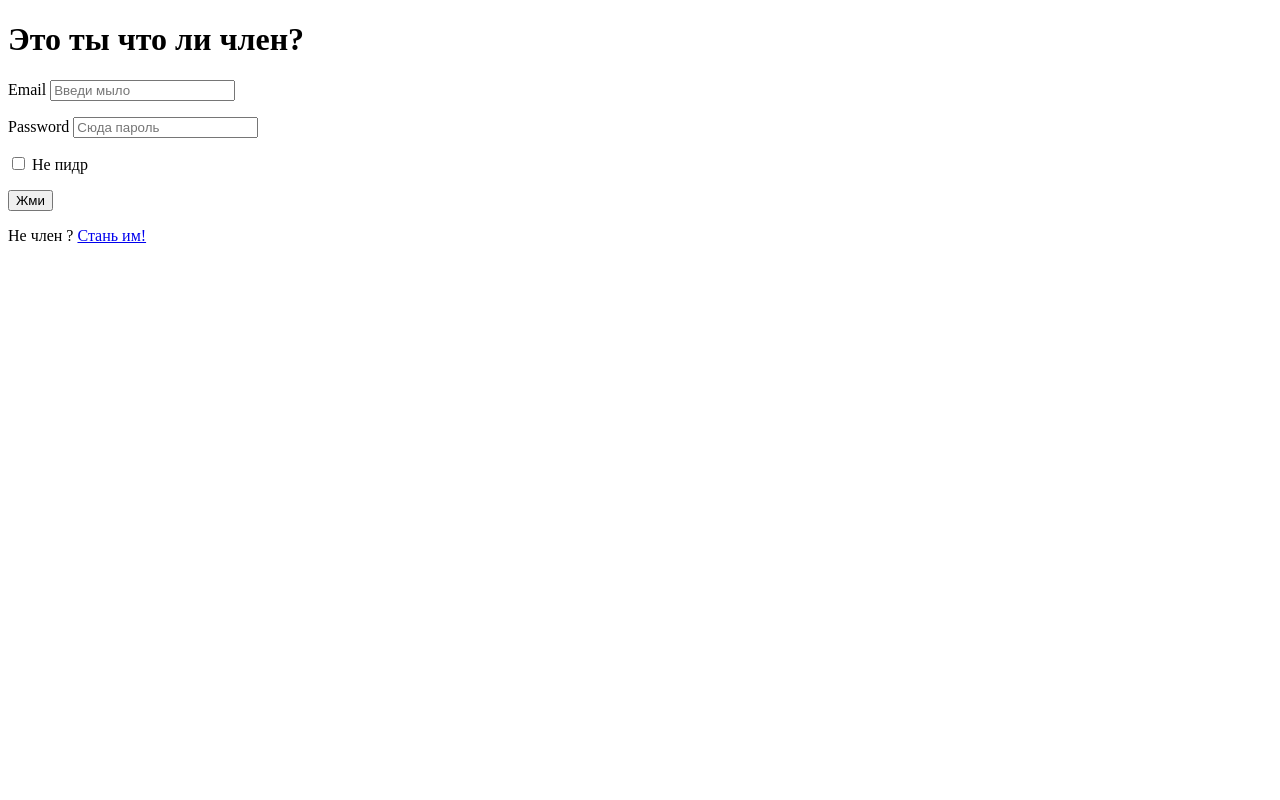
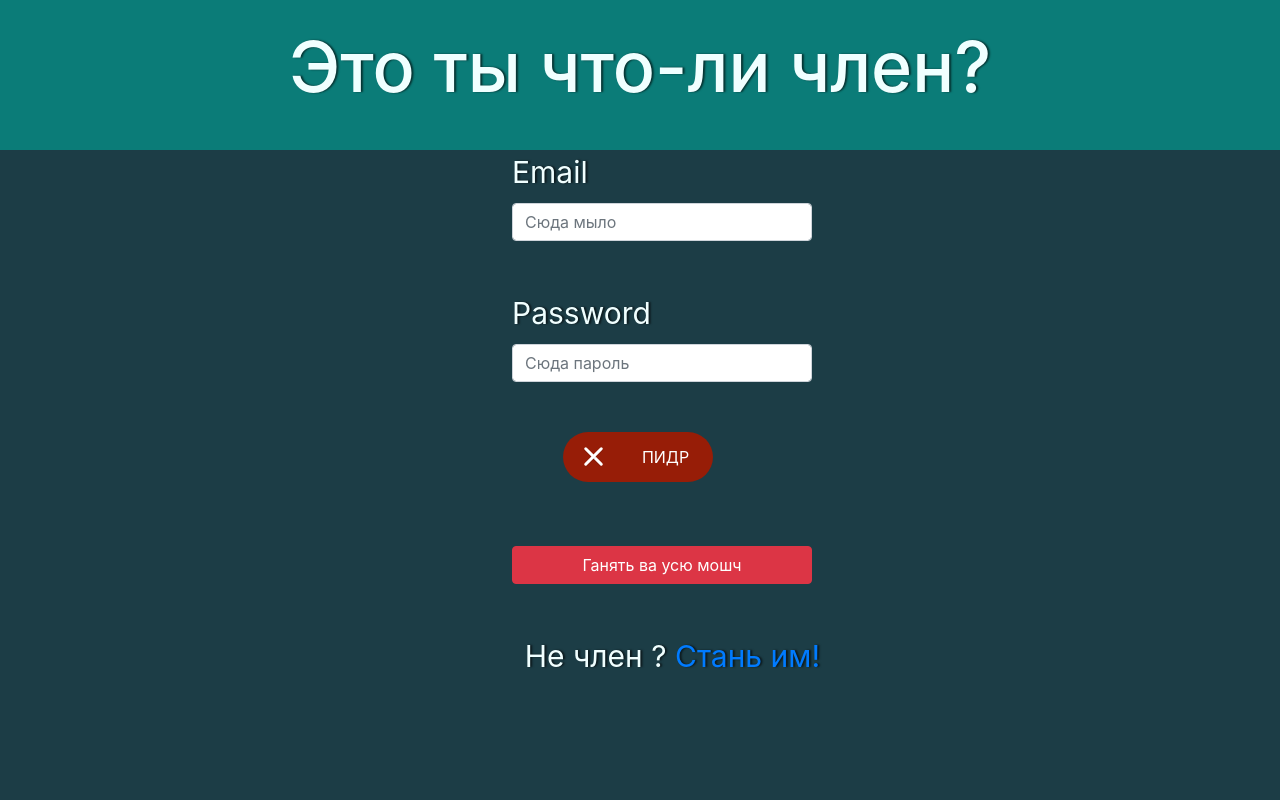
Before and after one commit to rodkevich/htw, a Python web app: template frontend/frontend/templates/login.html in a window 1280 px wide. Run offline with Jinja, Linux system fonts and the light colour scheme; the template is opened without the code that fills it, so the values that code supplies are empty; some libraries are stand-ins or nearby versions.

Commit message:
Style login form

```diff
--- /dev/null
+++ b/frontend/frontend/static/styles/login/login.css
@@ -0,0 +1,55 @@
+.login__body {
+  background-color: #1c3d46;
+}
+
+.login__header {
+  box-sizing: border-box;
+  height: 150px;
+  text-align: center;
+  background-color: #0b7c78;
+}
+
+.header__head {
+  margin-top: 25px;
+  font-size: 70px;
+  color: azure;
+  text-shadow: 2px 0px 2px rgba(0, 0, 0, 0.6);
+}
+
+.login__email,
+.login__password {
+  width: 500px;
+  margin-left: 40%;
+  margin-bottom: 50px;
+}
+
+.login__email>.form-control,
+.login__password>.form-control {
+  width: 60%;
+}
+
+.login__email>label,
+.login__password>label,
+.change_link {
+  font-size: 30px;
+  color: azure;
+  text-shadow: 2px 0px 2px rgba(0, 0, 0, 0.6);
+}
+
+.toggle-button {
+  margin-left: 44%;
+  margin-bottom: 50px;
+}
+
+.submit__button {
+    margin-left: 40%;
+    margin-bottom: 50px;
+}
+
+.btn-danger {
+    width: 300px;
+}
+
+.change_link {
+  margin-left: 41%;
+}
--- /dev/null
+++ b/frontend/frontend/static/styles/loginbutton/licensebutton.css
@@ -0,0 +1,117 @@
+.toggle-button {
+  position: relative;
+  display: inline-block;
+  color: #fff;
+}
+
+.toggle-button label {
+  display: inline-block;
+  text-transform: uppercase;
+  cursor: pointer;
+  text-align: left;
+}
+
+.toggle-button input {
+  display: none;
+}
+
+.toggle-button__icon {
+  cursor: pointer;
+  pointer-events: none;
+}
+
+.toggle-button__icon:before,
+.toggle-button__icon:after {
+  content: "";
+  position: absolute;
+  top: 45%;
+  left: 35%;
+  transition: 0.2s ease-out;
+}
+
+.toggle-button--aava label {
+  height: 50px;
+  line-height: 50px;
+  transition: all 0.2s;
+  border-radius: 2rem;
+}
+
+.toggle-button--aava label:before,
+.toggle-button--aava label:after {
+  position: absolute;
+  right: 1.5rem;
+  transition: all 0.2s .1s ease-out;
+}
+
+.toggle-button--aava label:before {
+  content: attr(data-on-text);
+}
+
+.toggle-button--aava label:after {
+  content: attr(data-off-text);
+}
+
+.toggle-button--aava input[type=checkbox]+label {
+  width: 150px;
+  background: #971d07;
+}
+
+.toggle-button--aava input[type=checkbox]+label:before {
+  opacity: 0;
+  transform: translate(0, 20px);
+}
+
+.toggle-button--aava input[type=checkbox]+label:after {
+  opacity: 1;
+  transform: translate(0, 0);
+}
+
+.toggle-button--aava input[type=checkbox]:checked~label {
+  width: 150px;
+  background: #265a09;
+}
+
+.toggle-button--aava input[type=checkbox]:checked~label:before {
+  opacity: 1;
+  transform: translate(0, 0);
+}
+
+.toggle-button--aava input[type=checkbox]:checked~label:after {
+  opacity: 0;
+  transform: translate(0, -20px);
+}
+
+.toggle-button--aava input[type=checkbox]:checked~.toggle-button__icon:before {
+  transform: translate(-10%, 100%) rotate(45deg);
+  width: 16.66667px;
+}
+
+.toggle-button--aava input[type=checkbox]:checked~.toggle-button__icon:after {
+  transform: translate(30%) rotate(-45deg);
+}
+
+.toggle-button--aava .toggle-button__icon {
+  position: absolute;
+  left: 0;
+  top: 0;
+  height: 50px;
+  width: 50px;
+}
+
+.toggle-button--aava .toggle-button__icon:before,
+.toggle-button--aava .toggle-button__icon:after {
+  height: 3px;
+  border-radius: 3px;
+  background: #fff;
+  box-shadow: 0 1px 0 rgba(0, 0, 0, 0.1);
+}
+
+.toggle-button--aava .toggle-button__icon:before {
+  width: 25px;
+  transform: rotate(45deg);
+}
+
+.toggle-button--aava .toggle-button__icon:after {
+  width: 25px;
+  transform: rotate(-45deg);
+}
--- a/frontend/frontend/static/styles/main.css
+++ b/frontend/frontend/static/styles/main.css
@@ -1,3 +1,5 @@
+@import "../styles/loginbutton/licensebutton.css"screen;
+@import "../styles/login/login.css";
 /* global */
 
 body {
@@ -6,7 +8,7 @@ body {
   flex-direction: column;
   margin: 0;
   padding: 0;
-    font-family: Helvetica , sans-serif;
+  font-family: Helvetica, sans-serif;
 }
 
 /* header */
--- a/frontend/frontend/templates/login.html
+++ b/frontend/frontend/templates/login.html
@@ -1,34 +1,48 @@
-{% extends "base.html" %}
-
-{% set title = "Это ты что ли член?" %}
+<!DOCTYPE html>
+<html lang="en">
+<head>
+  <meta charset="UTF-8">
+  <meta http-equiv="X-UA-Compatible" content="IE=edge">
+  <meta name="viewport" content="width=device-width, initial-scale=1.0">
+  <link rel="stylesheet" href="../static/styles/main.css">
+  <link rel="stylesheet" href="https://maxcdn.bootstrapcdn.com/bootstrap/4.0.0/css/bootstrap.min.css"
+    integrity="sha384-Gn5384xqQ1aoWXA+058RXPxPg6fy4IWvTNh0E263XmFcJlSAwiGgFAW/dAiS6JXm" crossorigin="anonymous">
+  <script src="https://maxcdn.bootstrapcdn.com/bootstrap/4.0.0/js/bootstrap.min.js"
+    integrity="sha384-JZR6Spejh4U02d8jOt6vLEHfe/JQGiRRSQQxSfFWpi1MquVdAyjUar5+76PVCmYl" crossorigin="anonymous">
+  </script>
+  <title>Это ты что ли член?</title>
+</head>
+<body class="login__body">
 
     {% block content %}
+  <header class="login__header">
+    <h1 class="header__head">Это ты что-ли член?</h1>
+  </header>
+
     <div id="container_demo">
       <!-- спрятанный якорь, чтобы избежать прыжков http://www.css3create.com/Astuce-Empecher-le-scroll-avec-l-utilisation-de-target#wrap4  -->
       <a class="hiddenanchor" id="tosubscribe"></a>
       <a class="hiddenanchor" id="tologin"></a>
       <div id="wrapper">
-      <div id="login" class="animate form">
-        <form action="{{ url('authenticate') }}" method="post">
+        <div id="login" class="animate__form">
+          <form class="login__form" action="{{ url('authenticate') }}" method="post">
 
-          <p>
-            <label for="username" class="uname" data-icon="u"> Email</label>
-            <input id="username" name="username" required="required" type="text"
-                   placeholder="Введи мыло"/>
-          </p>
-          <p>
-            <label for="password" class="youpasswd" data-icon="p"> Password </label>
-            <input id="password" name="password" required="required" type="password"
-                   placeholder="Сюда пароль"/>
-          </p>
-          <p class="keeplogin">
-            <input type="checkbox" name="loginkeeping" id="loginkeeping"
-                   value="loginkeeping"/>
-            <label for="loginkeeping">Не пидр</label>
-          </p>
-          <p class="login button">
-            <input type="submit" value="Жми"/>
-          </p>
+            <div class="login__email">
+              <label for="inputEmail4">Email</label>
+              <input type="email" class="form-control" id="inputEmail4" placeholder="Сюда мыло">
+            </div>
+            <div class="login__password">
+              <label for="inputPassword4">Password</label>
+              <input type="password" class="form-control" id="inputPassword4" placeholder="Сюда пароль">
+            </div>
+            <div class="toggle-button toggle-button--aava">
+              <input id="toggleButton" type="checkbox">
+              <label for="toggleButton" data-on-text="Не пидр" data-off-text="Пидр"></label>
+              <div class="toggle-button__icon"></div>
+            </div>
+            <div class="submit__button">
+              <button type="button" class="btn btn-danger">Ганять ва усю мошч</button>
+            </div>
             <p class="change_link">
               Не член ?
               <a href="#tosubscribe" class="to_subscribe">Стань им!</a>
@@ -39,3 +53,5 @@
     </div>
 
     {% endblock %}
+</body>
+</html>
```
Lines whose indentation alone changed are shown as unchanged.
